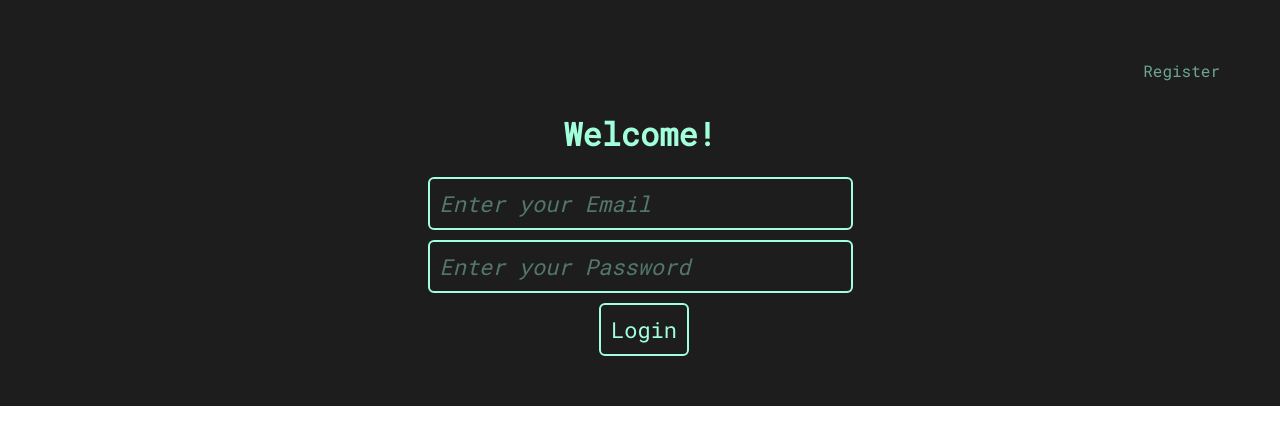
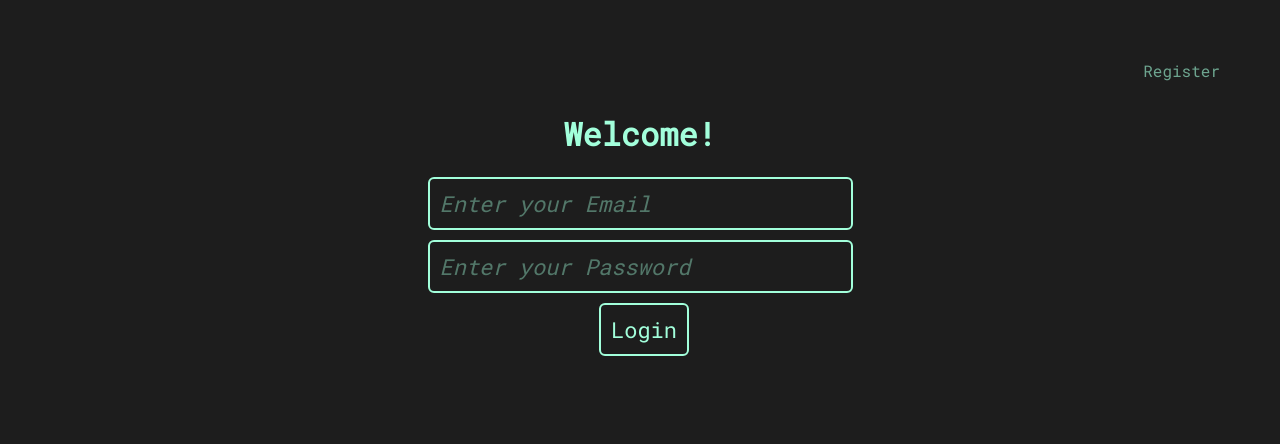
Before and after one commit to emilianos/react-todolist-firebase, a React (Create React App) app: page /login in a window 1280 px wide. Shown: the top 444 px of the page. Built offline with nearby package versions, Linux system fonts and the light colour scheme; no server answers.

Commit message:
fix small css issue

```diff
--- a/src/App.css
+++ b/src/App.css
@@ -3,6 +3,11 @@
 :root {
   --bg-color: #1d1d1d;
   --accent-color: #a2ffdb;
+}
+
+#root,
+#root > div {
+  height: 100%;
 }
 
 .app {
```
